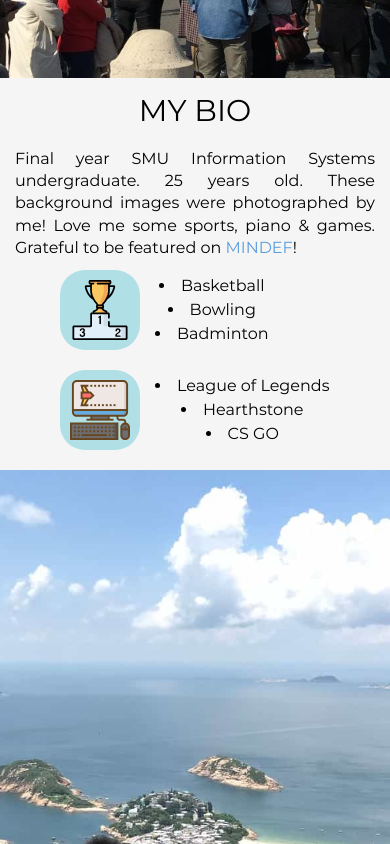
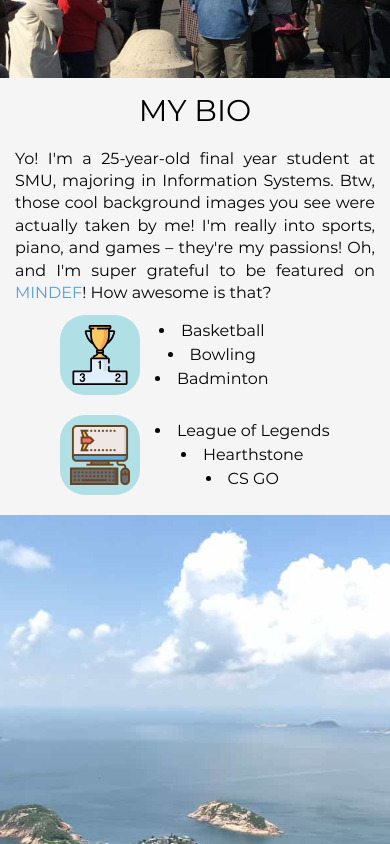
Before and after one commit to ahloytan/portfolio-react, a React (Vite) app: page / in a window 390 px wide. Shown: the part 3560-4404 px from the top of the page. Built offline with nearby package versions, Linux system fonts and the light colour scheme; grey boxes are pictures that could not be loaded.

Commit message:
text update

```diff
--- a/src/pages/Bio.jsx
+++ b/src/pages/Bio.jsx
@@ -39,12 +39,12 @@ const Bio = () => {
       <div className="descBox descBioBox" ref={descBoxRef}>
         <span className="pageTitle">MY BIO</span>
         <div className="description">
-          Final year SMU Information Systems undergraduate. 25 years old. These background images were
-          photographed by me! Love me some sports, piano & games. Grateful to be featured on{' '}
+          Yo! I'm a 25-year-old final year student at SMU, majoring in Information Systems. Btw, those cool background images you see were actually taken by me! I'm really into sports, piano, and games –
+          they're my passions! Oh, and I'm super grateful to be featured on{' '}
           <a href={vidLink} rel="noreferrer" target="_blank">
             MINDEF
           </a>
-          !
+          ! How awesome is that?
         </div>
         <div className="whatILove text-center">{doLoop}</div>
       </div>
--- a/src/pages/Portfolio.jsx
+++ b/src/pages/Portfolio.jsx
@@ -13,7 +13,7 @@ const Portfolio = () => {
   const projects = [
     {
       title: 'Twitter Retweet Bot',
-      link: 'github.com/ahloytan/twitter-retweet-bot',
+      link: 'https://github.com/ahloytan/twitter-retweet-bot#demonstration',
       desc: 'A simple bot (automation) used to retweet/unretweet NFT giveaway tweets from Twitter. No more manual clicking!',
       img: 'twitter-giveaway',
       icons: [
@@ -74,7 +74,7 @@ const Portfolio = () => {
     {
       title: 'Budget Breakdown 2018',
       link: `${straitsTimes}2018/02/singapore-budget-revenue-and-spending-breakdown-2018/index.html`,
-      desc: 'Tried my best to understand the orginal code because it was reused for 2016 & 2017 but it was very complicated. I learned a lot thou, it helped when I was doing other data visualisation interactives',
+      desc: 'Visualised the 2018 Singapore revenue & spending with D3.js. Filters include year comparison and sector breakdown by spending',
       img: 'budget',
       icons: [
         { icon: 'the-straits-times', link: `${straitsTimes}2018/02/singapore-budget-revenue-and-spending-breakdown-2018/index.html` },
@@ -170,7 +170,7 @@ const Portfolio = () => {
     {
       title: 'SG Public Holidays 2018',
       link: `${straitsTimes}2018/04/data-story-public-holidays/index.html`,
-      desc: 'Utilised D3.Js with jquery & css effects to visualise the various holidays in Singapore back in 2018',
+      desc: 'Utilised D3.Js with JQuery & css effects to visualise the various holidays in Singapore back in 2018',
       img: 'holidays',
       icons: [
         { icon: 'the-straits-times', link: `${straitsTimes}2018/04/data-story-public-holidays/index.html` },
@@ -198,14 +198,14 @@ const Portfolio = () => {
 
     if (isMobile) portfolioDiv.style.overflowY = 'scroll';
     isDarkMode ? portfolioDiv.classList.add('dark-shadow') : portfolioDiv.classList.remove('dark-shadow');
-  }, [isMobile, isDarkMode])
+  })
 
 
   const [expanded, setExpanded] = useState(false);
   const expandPortfolio = () => {
     setExpanded(true);
     const portfolioDiv = document.getElementById('portfolio');
-    portfolioDiv.style.height = window.innerWidth <= 1000 ? '4400px' : window.innerWidth <= 1280 ? '3250px': '2350px';
+    portfolioDiv.style.height = window.innerWidth <= 1000 ? '4400px' : window.innerWidth <= 1280 ? '3000px': '2350px';
     portfolioDiv.classList.add('expanded');
   };
 
```
